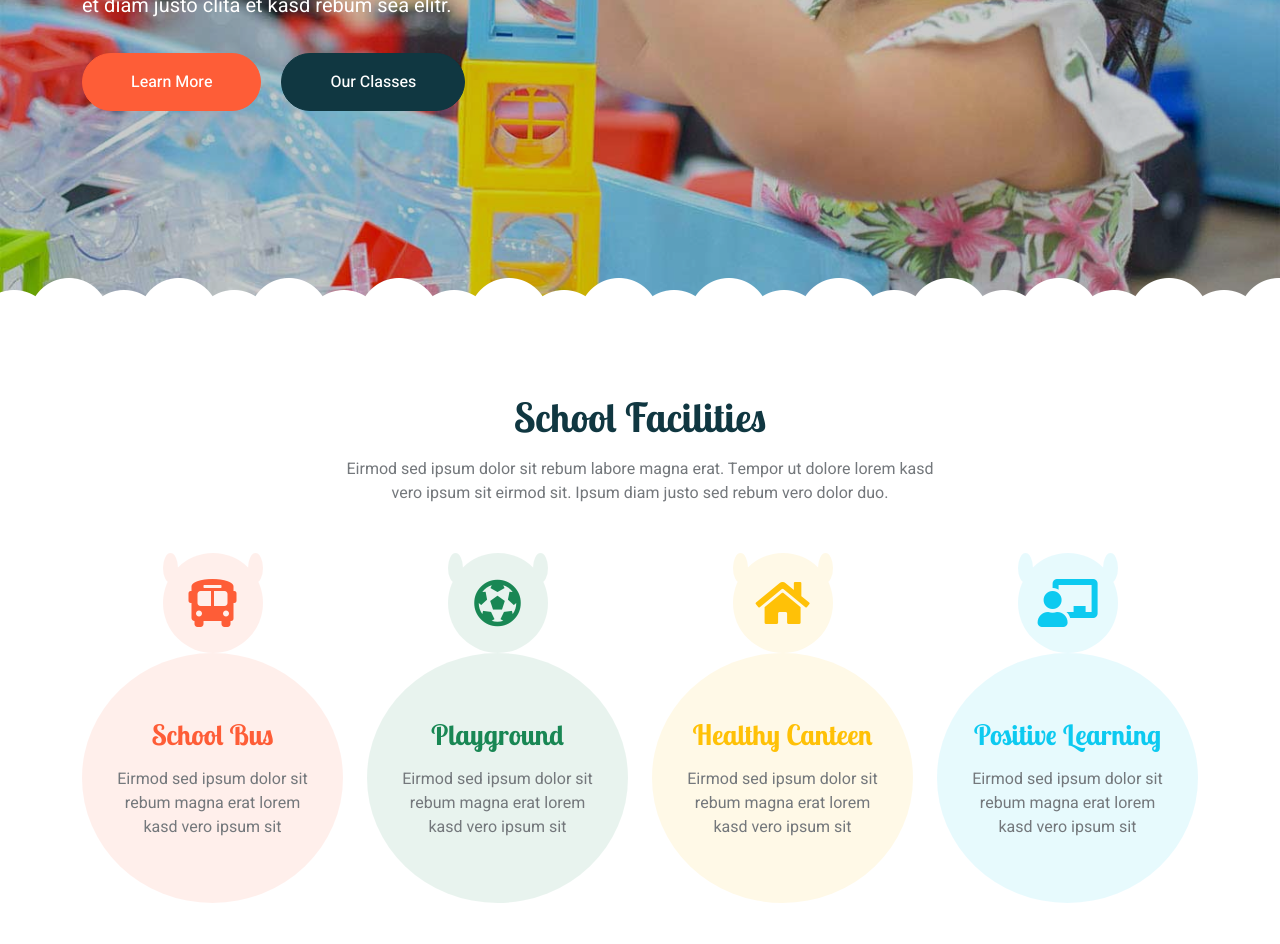
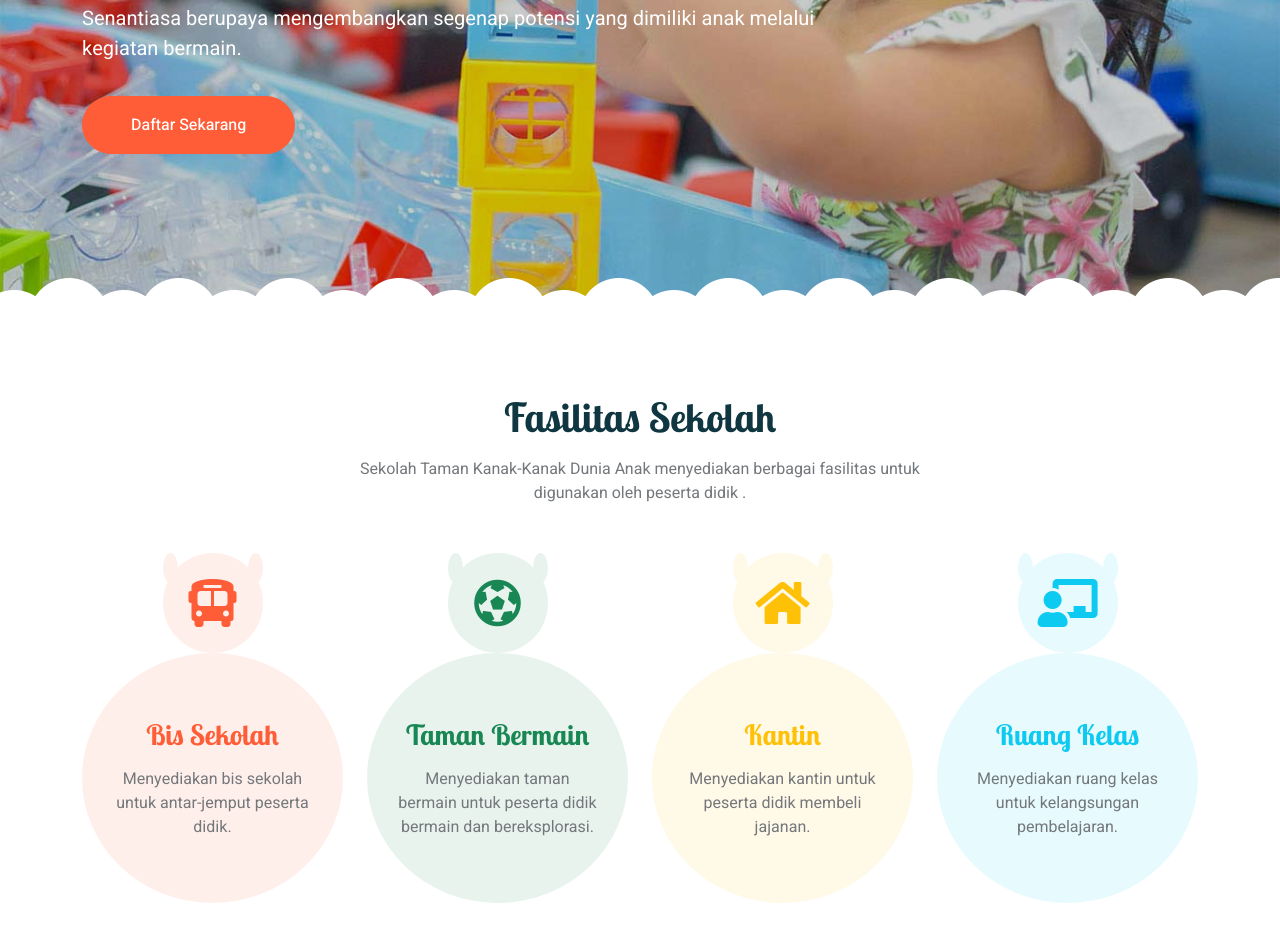
Before and after one commit to IlhamArifinnn/project-pw1-sekolah-tk, a plain HTML site: page index.html in a window 1280 px wide. Shown: the part 507-1451 px from the top of the page. Drawn offline with nearby package versions, Linux system fonts and the light colour scheme.

Commit message:
tambah isi fasilitas

```diff
--- a/index.html
+++ b/index.html
@@ -132,22 +132,17 @@
                 <div class="row justify-content-start">
                   <div class="col-10 col-lg-8">
                     <h1 class="display-2 text-white animated slideInDown mb-4">
-                      The Best Kindergarten School For Your Child
+                      Sekolah Taman Anak-Anak Terbaik Untuk Anak Anda
                     </h1>
                     <p class="fs-5 fw-medium text-white mb-4 pb-2">
-                      Vero elitr justo clita lorem. Ipsum dolor at sed stet sit
-                      diam no. Kasd rebum ipsum et diam justo clita et kasd
-                      rebum sea elitr.
+                      Membantu anak didik mengembangkan berbagai potensi yang
+                      dimiliki untuk siap memasuki pendidikan dasar melalui
+                      kegiatan bermain sambil belajar.
                     </p>
                     <a
                       href=""
                       class="btn btn-primary rounded-pill py-sm-3 px-sm-5 me-3 animated slideInLeft"
-                      >Learn More</a
-                    >
-                    <a
-                      href=""
-                      class="btn btn-dark rounded-pill py-sm-3 px-sm-5 animated slideInRight"
-                      >Our Classes</a
+                      >Daftar Sekarang</a
                     >
                   </div>
                 </div>
@@ -164,22 +159,16 @@
                 <div class="row justify-content-start">
                   <div class="col-10 col-lg-8">
                     <h1 class="display-2 text-white animated slideInDown mb-4">
-                      Make A Brighter Future For Your Child
+                      Ciptakan Masa Depan yang Lebih Cerah Untuk Anak Anda
                     </h1>
                     <p class="fs-5 fw-medium text-white mb-4 pb-2">
-                      Vero elitr justo clita lorem. Ipsum dolor at sed stet sit
-                      diam no. Kasd rebum ipsum et diam justo clita et kasd
-                      rebum sea elitr.
+                      Senantiasa berupaya mengembangkan segenap potensi yang
+                      dimiliki anak melalui kegiatan bermain.
                     </p>
                     <a
                       href=""
                       class="btn btn-primary rounded-pill py-sm-3 px-sm-5 me-3 animated slideInLeft"
-                      >Learn More</a
-                    >
-                    <a
-                      href=""
-                      class="btn btn-dark rounded-pill py-sm-3 px-sm-5 animated slideInRight"
-                      >Our Classes</a
+                      >Daftar Sekarang</a
                     >
                   </div>
                 </div>
@@ -198,11 +187,10 @@
             data-wow-delay="0.1s"
             style="max-width: 600px"
           >
-            <h1 class="mb-3">School Facilities</h1>
+            <h1 class="mb-3">Fasilitas Sekolah</h1>
             <p>
-              Eirmod sed ipsum dolor sit rebum labore magna erat. Tempor ut
-              dolore lorem kasd vero ipsum sit eirmod sit. Ipsum diam justo sed
-              rebum vero dolor duo.
+              Sekolah Taman Kanak-Kanak Dunia Anak menyediakan berbagai
+              fasilitas untuk digunakan oleh peserta didik .
             </p>
           </div>
           <div class="row g-4">
@@ -214,10 +202,9 @@
                   <span class="bg-primary"></span>
                 </div>
                 <div class="facility-text bg-primary">
-                  <h3 class="text-primary mb-3">School Bus</h3>
+                  <h3 class="text-primary mb-3">Bis Sekolah</h3>
                   <p class="mb-0">
-                    Eirmod sed ipsum dolor sit rebum magna erat lorem kasd vero
-                    ipsum sit
+                    Menyediakan bis sekolah untuk antar-jemput peserta didik.
                   </p>
                 </div>
               </div>
@@ -230,10 +217,10 @@
                   <span class="bg-success"></span>
                 </div>
                 <div class="facility-text bg-success">
-                  <h3 class="text-success mb-3">Playground</h3>
+                  <h3 class="text-success mb-3">Taman Bermain</h3>
                   <p class="mb-0">
-                    Eirmod sed ipsum dolor sit rebum magna erat lorem kasd vero
-                    ipsum sit
+                    Menyediakan taman bermain untuk peserta didik bermain dan
+                    bereksplorasi.
                   </p>
                 </div>
               </div>
@@ -246,10 +233,9 @@
                   <span class="bg-warning"></span>
                 </div>
                 <div class="facility-text bg-warning">
-                  <h3 class="text-warning mb-3">Healthy Canteen</h3>
+                  <h3 class="text-warning mb-3">Kantin</h3>
                   <p class="mb-0">
-                    Eirmod sed ipsum dolor sit rebum magna erat lorem kasd vero
-                    ipsum sit
+                    Menyediakan kantin untuk peserta didik membeli jajanan.
                   </p>
                 </div>
               </div>
@@ -262,10 +248,9 @@
                   <span class="bg-info"></span>
                 </div>
                 <div class="facility-text bg-info">
-                  <h3 class="text-info mb-3">Positive Learning</h3>
+                  <h3 class="text-info mb-3">Ruang Kelas</h3>
                   <p class="mb-0">
-                    Eirmod sed ipsum dolor sit rebum magna erat lorem kasd vero
-                    ipsum sit
+                    Menyediakan ruang kelas untuk kelangsungan pembelajaran.
                   </p>
                 </div>
               </div>
```
